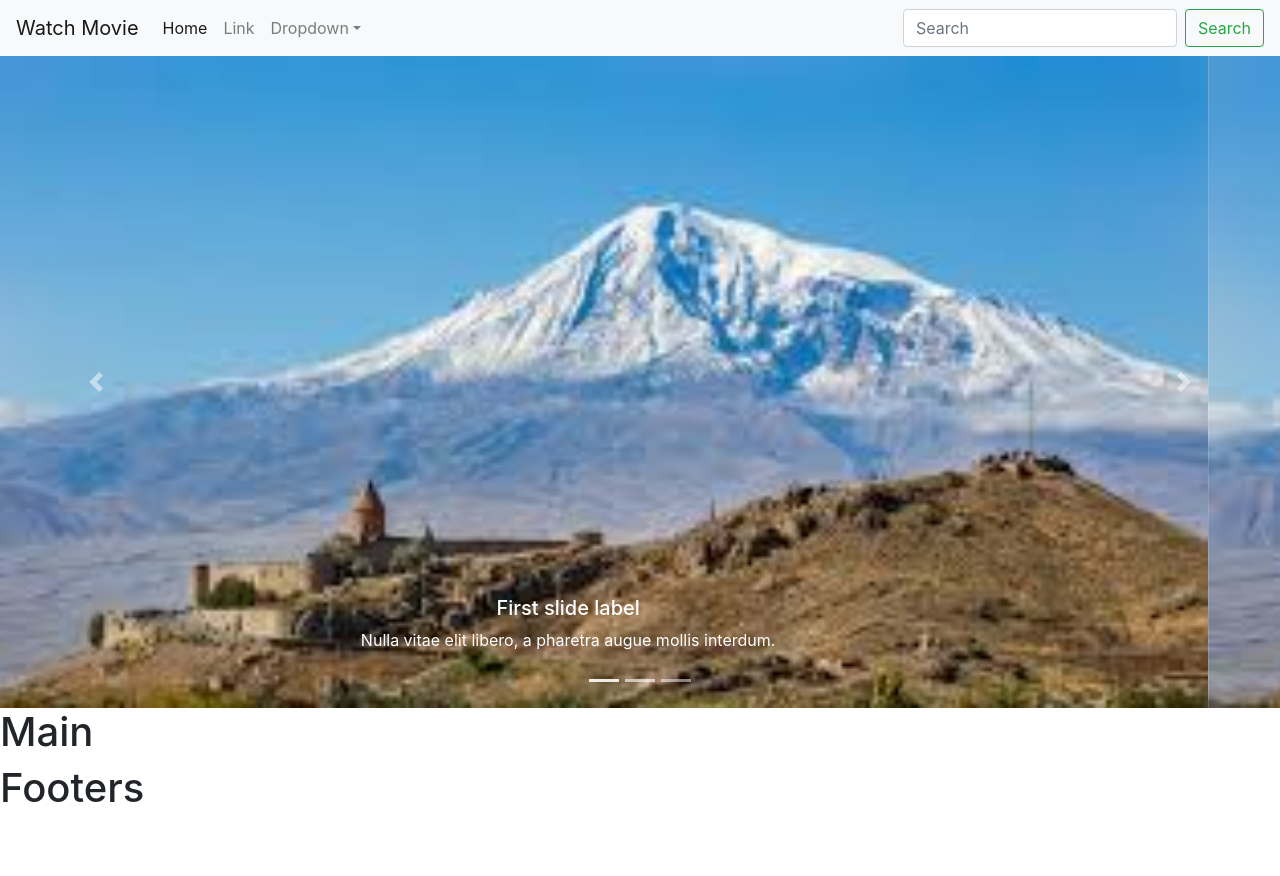
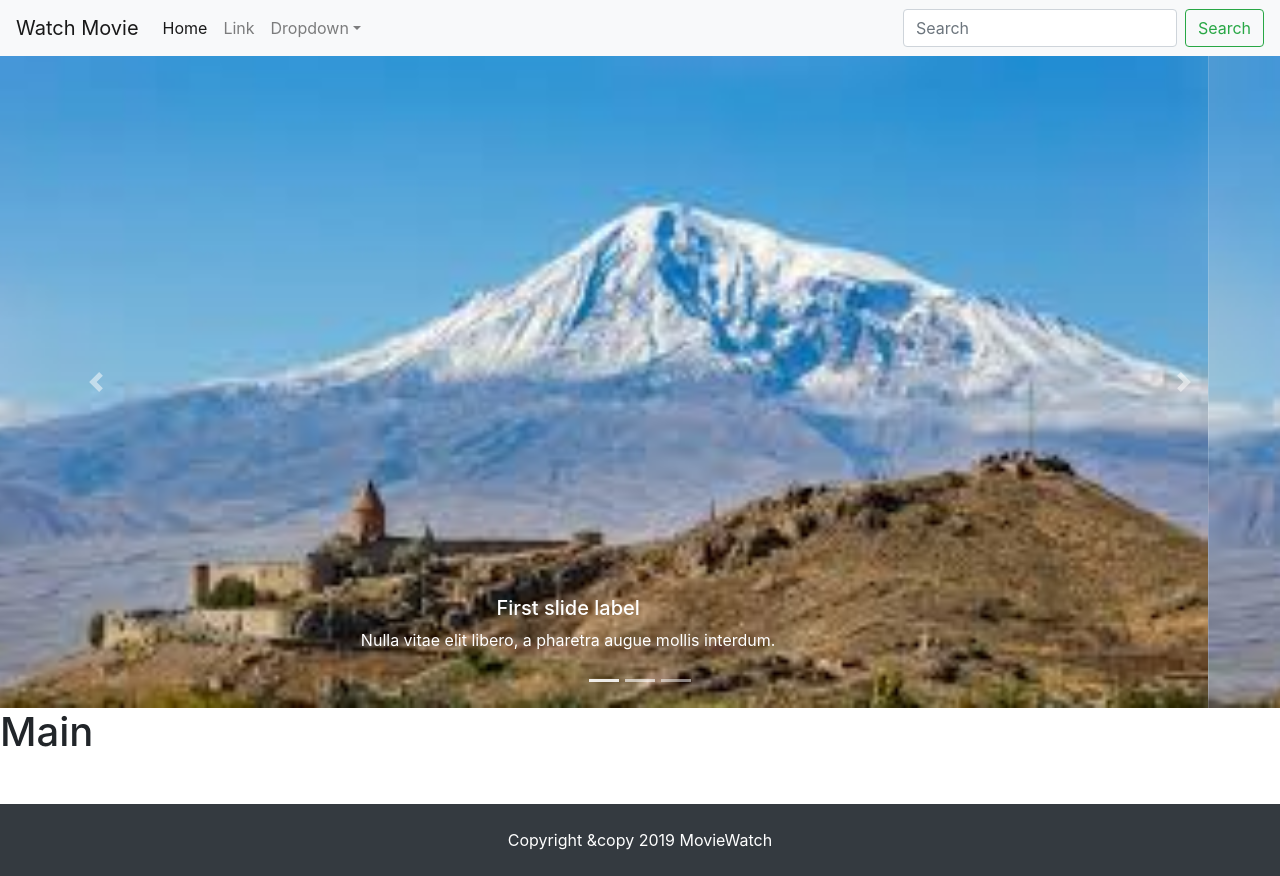
Before and after one commit to nibukdk/company-oriented-project-1, a React app in the folder frontend/: page / in a window 1280 px wide. Before the commit the page ends 820 px from the top, so only its background shows below. Built offline with nearby package versions, Linux system fonts and the light colour scheme.

Commit message:
Initial Footer Components

```diff
--- a/frontend/src/containers/Footers/footers.js
+++ b/frontend/src/containers/Footers/footers.js
@@ -2,7 +2,13 @@
 
 class Footers extends Component {
   render() {
-    return <h1>Footers</h1>;
+    return (
+      <div>
+        <footer className="bg-dark text-white mt-5 p-4 text-center">
+          Copyright &copy {new Date().getFullYear()} MovieWatch
+        </footer>
+      </div>
+    );
   }
 }
 
```
